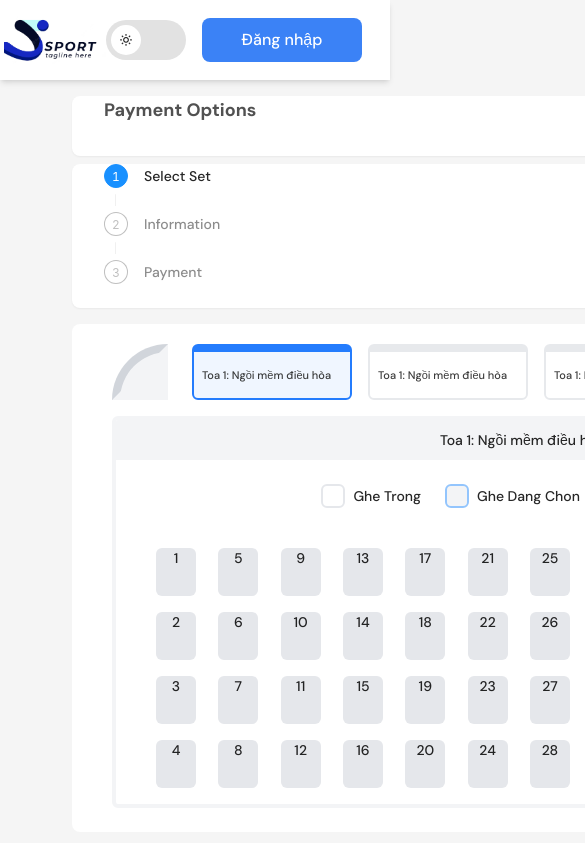
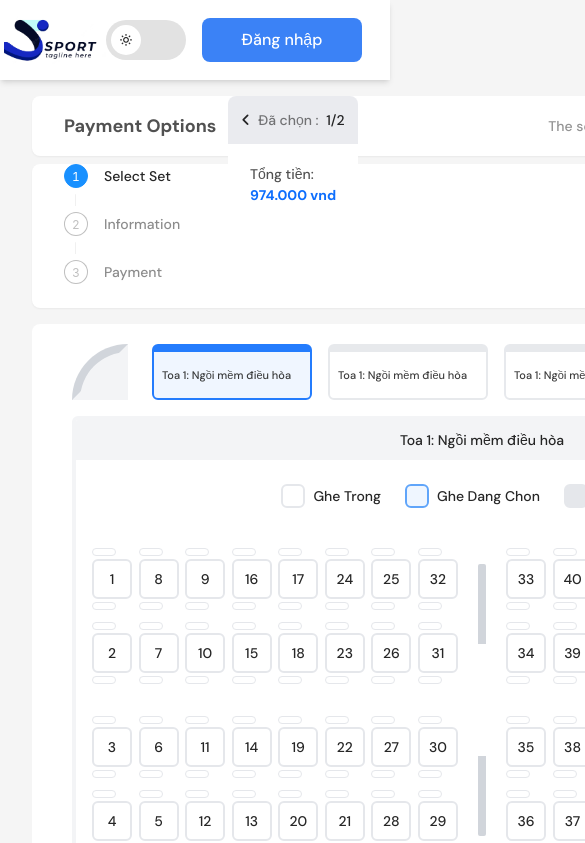
Before and after one commit to honglv4201/TicketManager-Client, a React (Create React App) app: page /payment in a window 390 px wide. Shown: the top 843 px of the page, 585 px wide, since content can reach past the window. Built offline with nearby package versions, Linux system fonts and the light colour scheme.

Commit message:
create choosing seat UI

```diff
--- a/src/pages/paymentPage/PaymentPage.js
+++ b/src/pages/paymentPage/PaymentPage.js
@@ -3,8 +3,10 @@ import React, { Fragment, useEffect, useState } from "react";
 import { Steps } from "antd";
 import { Link } from "react-router-dom";
 import { checkDark } from "../../utils/darkMode";
-
+import { useDispatch, useSelector } from "react-redux";
 import ScrollContainer from "react-indiana-drag-scroll";
+import { checkSeat, addSeat } from "../../slices/seatBookingSlice";
+import { seatSelector } from "../../redux/seatBookingSelector";
 
 const PaymentPage = () => {
   const [timeRemain, setTimeRemain] = useState(180);
@@ -17,17 +19,26 @@ const PaymentPage = () => {
       setTimeRemain(timeRemain - 1);
     }, 1000);
   });
+
+  const [isOpenTab, setIsOpenTab] = useState(false);
+  const handleToggleOpenTab = () => {
+    setIsOpenTab((prev) => !prev);
+  };
   return (
     <div className="dark:!bg-dark_primary_bg">
-      <div className="flex gap-4 mt-4 mx-8 px-10 lg:flex-col">
-        <div className="flex flex-col min-w-[900px] ">
-          <div className=" min-h-[60px] dark:!bg-dark_primary_pnl rounded-lg bg-white shadow-sm ">
-            <div className="flex justify-between h-full items-center px-8 ">
+      <div className="flex relative gap-4 mt-4 mx-8 px-0 lg:flex-col">
+        {/* left pannel general info */}
+        <div className="flex flex-col min-w-[900px]">
+          <div className={`${!isOpenTab ? "mr-[150px]" : ""}`}>
+            <div className=" min-h-[60px] flex items-center   dark:!bg-dark_primary_pnl rounded-lg bg-white shadow-sm ">
+              <div className="flex justify-between h-full w-full items-center px-8 ">
                 <span className="text-lg opacity-80 font-bold dark:text-white">
                   Payment Options
                 </span>
                 <div className="flex gap-1 dark:text-white">
-                <span className="opacity-50">The session will exprire in:</span>
+                  <span className="opacity-50">
+                    The session will exprire in:
+                  </span>
                   <span className="text-blue-500 dark:!text-white ">{`${timeRemain}s`}</span>
                 </div>
               </div>
@@ -45,13 +56,152 @@ const PaymentPage = () => {
                 </Steps>
               </div>
             </div>
-
+          </div>
           <div className="rounded-lg bg-white min-h-[400px] dark:!bg-dark_primary_pnl mt-4 px-10 pt-5">
             <SelectSeat />
           </div>
         </div>
 
         {/* right pannel general info */}
+        <ChoosingSeatGeneral
+          isOpenTab={isOpenTab}
+          setIsOpenTab={setIsOpenTab}
+          handleToggleOpenTab={handleToggleOpenTab}
+        />
+      </div>
+    </div>
+  );
+};
+
+export default PaymentPage;
+
+const ChoosingSeatGeneral = ({ isOpenTab, handleToggleOpenTab }) => {
+  return (
+    <div
+      className={`${
+        isOpenTab ? "w-[500px] " : "w-[130px] absolute right-0 top-0"
+      } min-h-[130px] bg-white rounded-lg overflow-hidden transition-all duration-75`}
+    >
+      <div
+        className="w-full h-6 bg-gray-200 bg-opacity-80 text-center py-6 flex items-center gap-2 justify-center cursor-pointer"
+        onClick={handleToggleOpenTab}
+      >
+        <i
+          class={`fa-solid fa-angle-left transition-all duration-100 ${
+            isOpenTab ? "rotate-180" : ""
+          }`}
+        ></i>
+        {isOpenTab ? (
+          " Chi tiết vé"
+        ) : (
+          <div>
+            <span className="opacity-60 text-sm">Đã chọn :</span>{" "}
+            <span className="ml-1">1/2</span>
+          </div>
+        )}
+      </div>
+
+      {isOpenTab && <TickeChoosing />}
+      {!isOpenTab && <TotalMoney />}
+    </div>
+  );
+};
+
+const TotalMoney = () => {
+  return (
+    <div className="grid place-content-center w-full h-full flex-1 mt-4 pt-1">
+      <div className="flex flex-col">
+        <span className="opacity-80">Tổng tiền:</span>
+        <span className="text-primary font-bold">974.000 vnd</span>
+      </div>
+    </div>
+  );
+};
+
+const TickeChoosing = () => {
+  const { seat } = useSelector(seatSelector);
+  return (
+    <div className="p-2 duration-75 transition-all ">
+      <div className="w-full py-4 px-2">
+        <div className="flex items-center gap-4 ">
+          <div className="border rounded-md w-12 h-12 overflow-hidden grid place-content-center">
+            <img
+              src="https://upload.wikimedia.org/wikipedia/commons/0/05/%C4%90svn.png"
+              alt=""
+            />
+          </div>
+          <div className="flex flex-col gap-[2px]">
+            <div className="px-2  w-fit text-center grid place-content-center text-[10px] rounded-lg bg-gray-100">
+              Chiều đi
+            </div>
+            <div className="font-bold">
+              <span>Ga Sài Gòn</span>
+              <span> - </span>
+              <span>Ga Đà Nẵng</span>
+            </div>
+            <div className="opacity-80 text-[12px]">
+              Tàu SE2 - Thứ 5, 26/5/2022
+            </div>
+          </div>
+        </div>
+        <div className="mt-10">
+          {seat &&
+            seat.map((item, ind) => <ItemSeatDetail data={item} key={ind} />)}
+        </div>
+        <div className=" w-full ml-auto mt-10 flex flex-col items-start gap-2  px-4 py-3 shadow-md rounded-lg">
+          <span className="font-bold text-base opacity-90 mb-2">
+            Tổng cộng:
+          </span>
+          <div className="flex gap-2 items-center">
+            <span className="opacity-80">Số vé:</span>
+            <span className="font-bold"> {seat.length} vé</span>
+          </div>
+          <div className="flex gap-2 items-center">
+            <span className="opacity-80"> Số tiền:</span>
+            <span className="font-bold"> 1.523.000 vnd</span>
+          </div>
+          <div
+            className={`btn w-full px-4 py-2 rounded-lg duration-100 transition-all bg-primary mt-2 cursor-pointer hover:bg-opacity-80 text-center text-white ${
+              seat.length === 0
+                ? "!opacity-20 hover:bg-opacity-100 bg-gray-500"
+                : ""
+            }`}
+          >
+            Thanh Toán
+          </div>
+        </div>
+      </div>
+    </div>
+  );
+};
+
+const ItemSeatDetail = ({ data }) => {
+  const dispatch = useDispatch();
+  const handleRemoveItem = () => {
+    dispatch(addSeat(data));
+  };
+  return (
+    <div className="w-full px-3 py-3 flex justify-between items-center rounded-md border my-4">
+      <div className="flex flex-col gap-1 items-start">
+        <div className="text-[10px]">Ngồi mềm điều hòa</div>
+        <div className="font-bold">Ghế {data} - Toa 1</div>
+      </div>
+
+      <div className="flex items-center gap-1 text-[12px] flex-col">
+        <span className="font-bold ">713.000 vnd</span>
+        <div
+          onClick={handleRemoveItem}
+          className="btn px-2 py-1 rounded-md border hover:bg-gray-200 cursor-pointer"
+        >
+          Bỏ chọn
+        </div>
+      </div>
+    </div>
+  );
+};
+
+const SumaryResultTicket = () => {
+  return (
     <div className="flex-1 min-w-[300px] min-h-[400px] rounded-lg dark:!opacity-90 dark:!text-white  bg-white dark:!bg-dark_primary_pnl flex-col ">
       <div className="flex justify-center mt-4 text-center">
         <div className="flex items-center gap-1 w-fit ">
@@ -71,7 +221,7 @@ const PaymentPage = () => {
       </div>
 
       <div className="flex mt-4 justify-center dark:!text-white ">
-            <div className="transport-image max-w-[280px] max-h-[280px] overflow-hidden ">
+        <div className="px-4 transport-image max-w-[280px] max-h-[280px] overflow-hidden ">
           <img
             className="w-full h-full rounded-lg dark:opacity-75"
             src="https://upload.wikimedia.org/wikipedia/commons/thumb/e/e2/Tile_Hill_train_727.jpg/640px-Tile_Hill_train_727.jpg"
@@ -134,12 +284,8 @@ const PaymentPage = () => {
         </Link>
       </div>
     </div>
-      </div>
-    </div>
   );
 };
-
-export default PaymentPage;
 
 const CreditCard = () => {
   return (
@@ -288,6 +434,17 @@ const CreditCard = () => {
 };
 
 const SelectSeat = () => {
+  const [seatChossing, setSeatChoosing] = useState([]);
+
+  // const handleChooseSeat = (ind) => {
+  //   if (seatChossing.includes(ind)) return;
+  //   setSeatChoosing((prev) => [...prev, ind]);
+  // };
+
+  const checkSeatIsActive = (ind) => {
+    if (seatChossing.includes(ind)) return true;
+    return false;
+  };
   return (
     <div className="">
       <div className="flex items-center gap-4 ">
@@ -313,7 +470,7 @@ const SelectSeat = () => {
           </div>
 
           <div className="item flex items-center gap-2">
-            <div className="w-6 h-6 rounded-md border-2 bg-gray-100 border-blue-300"></div>
+            <div className="w-6 h-6 rounded-md border-2 bg-blue-50 border-blue-400"></div>
             Ghe Dang Chon
           </div>
 
@@ -324,18 +481,128 @@ const SelectSeat = () => {
         </div>
 
         {/* choose seat */}
-        <div className="px-10 mt-10 mb-4 grid grid-rows-4 grid-cols-12 grid-flow-col gap-4">
-          {new Array(33).fill(0).map((item, ind) => (
-            <div className="w-10 h-12 rounded-md bg-gray-200 text-center">
-              {ind + 1}
+        <div className="flex justify-between h-full items-stretch">
+          <div className="px-4 mt-10 flex-1 mb-10 grid grid-rows-2  grid-flow-col gap-y-8 select-none  justify-between ">
+            {new Array(8)
+              .fill(0)
+              .map((item, ind) =>
+                ind % 2 === 0 ? (
+                  <ItemSeatOdd index={ind * 4} />
+                ) : (
+                  <ItemSeatEven index={ind * 4} />
+                )
+              )}
           </div>
-          ))}
+          <div className="w-2 mx-1 my-14 rounded-sm overflow-hidden bg-white flex flex-col items-center justify-between">
+            <div className="w-full h-20 bg-gray-300"></div>{" "}
+            <div className="w-full h-20 bg-gray-300"></div>
+          </div>
+          <div className="px-4 mt-10 flex-1 mb-10 grid grid-rows-2  grid-flow-col gap-y-8 select-none  justify-between">
+            {new Array(8)
+              .fill(0)
+              .map((item, ind) =>
+                ind % 2 === 0 ? (
+                  <ItemSeatOdd index={32 + ind * 4} />
+                ) : (
+                  <ItemSeatEven index={32 + ind * 4} />
+                )
+              )}
+          </div>
         </div>
       </div>
     </div>
   );
 };
 
+const ItemSeat = ({ value, status = "" }) => {
+  const [className, setClassName] = useState();
+  const [classNamesub, setClassNamesub] = useState();
+  // if (status === "choosen") {
+  //   classNamesub = "bg-gray-200";
+  //   className = "bg-gray-200 border-2";
+  // }
+  // if (status === "active") {
+  //   classNamesub = "bg-primary bg-opacity-20 border-primary";
+  //   className = "bg-primary bg-opacity-20 border-primary border-2";
+  // }
+
+  const dispatch = useDispatch();
+  const handleAddSeat = (ind) => {
+    dispatch(addSeat(ind));
+  };
+  const handleCheckChoosing = (ind) => {
+    dispatch(checkSeat(ind));
+  };
+
+  const { seat } = useSelector(seatSelector);
+
+  useEffect(() => {
+    setClassName("bg-white  border-2 ");
+    setClassNamesub("bg-white");
+    // if (handleCheckChoosing(value)) {
+    //   setClassName("bg-gray-200 border-2");
+    //   setClassNamesub("bg-gray-200");
+    // }
+  }, []);
+
+  const handleCheckSeat = () => {
+    if (seat.includes(value)) {
+      setClassNamesub("bg-primary bg-opacity-20 border-primary");
+      setClassName(
+        "bg-primary bg-opacity-20 border-primary border-2 hover:bg-white"
+      );
+    } else {
+      setClassName("bg-white  border-2 ");
+      setClassNamesub("bg-white");
+    }
+  };
+  useEffect(() => {
+    handleCheckSeat();
+  }, [seat]);
+  return (
+    <div
+      className="flex flex-col items-start gap-[3px] "
+      onClick={() => handleAddSeat(value)}
+    >
+      <div className={`w-6 h-2 rounded-md border ${classNamesub}`}></div>
+      <div
+        className={`w-10 h-10 rounded-md text-center flex items-center justify-center cursor-pointer hover:bg-gray-300 ${className}`}
+      >
+        {value}
+      </div>
+      <div className={`w-6 h-2 rounded-md border ${classNamesub}`}></div>
+    </div>
+  );
+};
+const ItemSeatOdd = ({ index }) => {
+  return (
+    <>
+      <div className="flex flex-col gap-3">
+        <ItemSeat value={index + 1} />
+        <ItemSeat value={index + 2} />
+      </div>
+      <div className="flex flex-col gap-3">
+        <ItemSeat value={index + 3} />
+        <ItemSeat value={index + 4} />
+      </div>
+    </>
+  );
+};
+
+const ItemSeatEven = ({ index }) => {
+  return (
+    <>
+      <div className="flex flex-col gap-3">
+        <ItemSeat value={index + 4} />
+        <ItemSeat value={index + 3} />
+      </div>
+      <div className="flex flex-col gap-3">
+        <ItemSeat value={index + 2} />
+        <ItemSeat value={index + 1} />
+      </div>
+    </>
+  );
+};
 const ItemWagon = ({ active }) => {
   const className = active ? "border-primary bg-blue-50" : "";
   return (
--- /dev/null
+++ b/src/redux/seatBookingSelector.js
@@ -0,0 +1 @@
+export const seatSelector = (state) => state.seatChoosing;
--- a/src/redux/store.js
+++ b/src/redux/store.js
@@ -3,6 +3,7 @@ import authSlice from "../slices/authSlice";
 import filterTicketSlice from "../slices/filterTicketSlice";
 
 import routeSlice from "../slices/routeSlice";
+import seatBookingSlice from "../slices/seatBookingSlice";
 import tripSlice from "../slices/tripSlice";
 
 const store = configureStore({
@@ -11,6 +12,7 @@ const store = configureStore({
     routeAuth: authSlice,
     trip: tripSlice,
     filter: filterTicketSlice,
+    seatChoosing: seatBookingSlice,
   },
 });
 
--- /dev/null
+++ b/src/slices/seatBookingSlice.js
@@ -0,0 +1,24 @@
+import { createSlice } from "@reduxjs/toolkit";
+
+const initState = {
+  seat: [],
+};
+
+const seatBookingSlice = createSlice({
+  name: "seatBooking",
+  initialState: initState,
+  reducers: {
+    addSeat: (state, action) => {
+      if (state.seat.includes(action.payload))
+        state.seat = state.seat.filter((item) => item !== action.payload);
+      else state.seat = [...state.seat, action.payload];
+    },
+    checkSeat: (state, action) => {
+      if (state.seat.includes(action.payload)) return true;
+      return false;
+    },
+  },
+});
+
+export const { addSeat, checkSeat } = seatBookingSlice.actions;
+export default seatBookingSlice.reducer;
```
Lines whose indentation alone changed are shown as unchanged.
